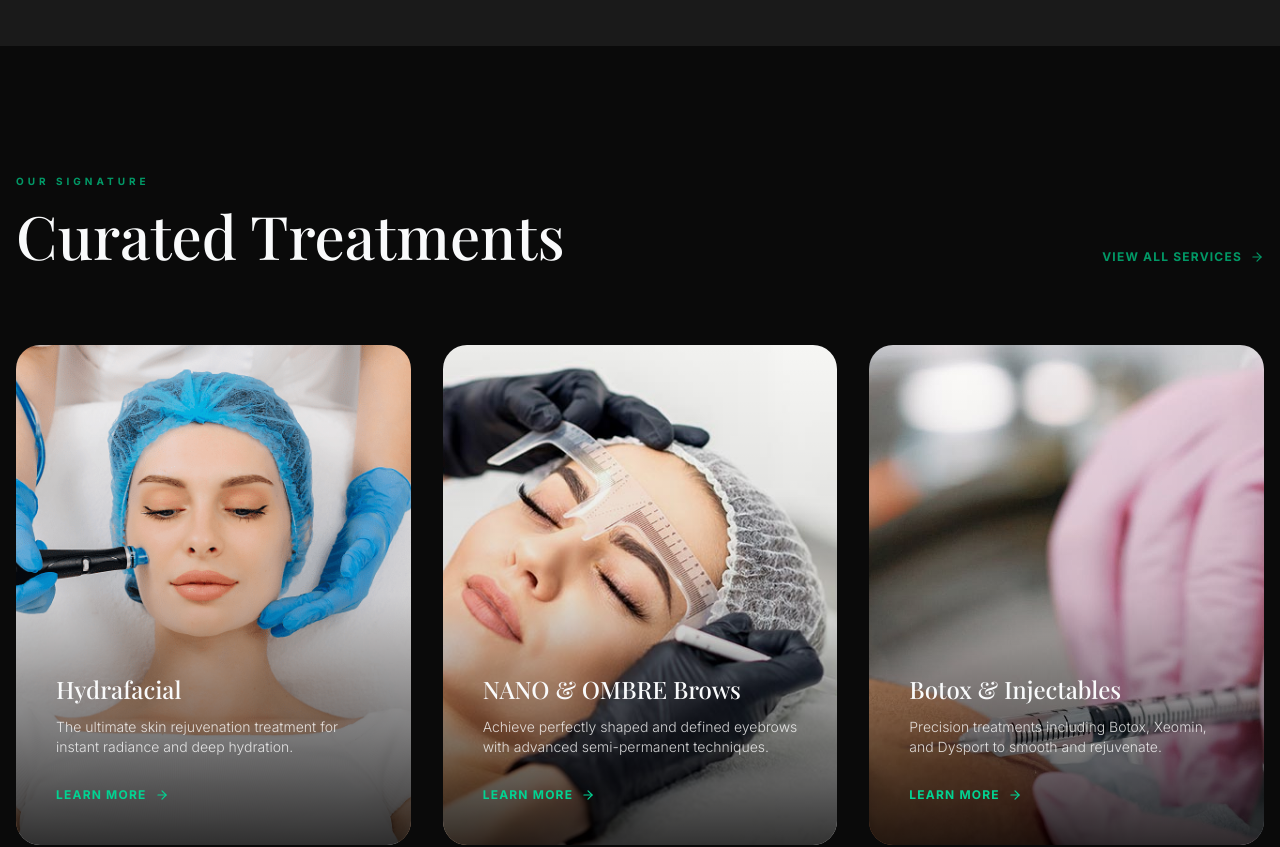
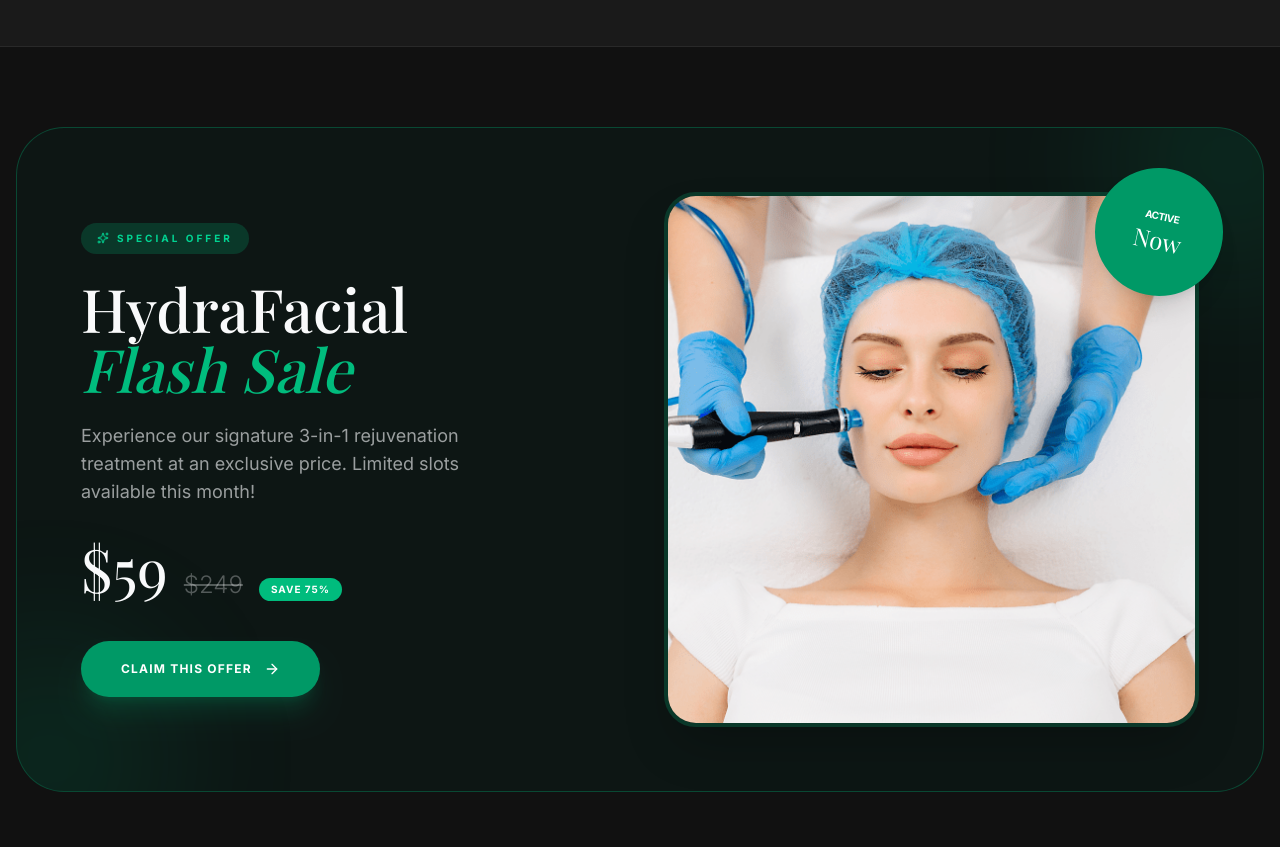
Before and after one commit to onsectivewebsite/rd-harmony-med-spa, a React (Vite) app: page / in a window 1280 px wide. Shown: the part 1480-2327 px from the top of the page. Built offline with nearby package versions, Linux system fonts and the light colour scheme; a web font is replaced by a local one.

Commit message:
Add Active Promotion section for HydraFacial at  and update service pricing

```diff
--- a/src/components/Chatbot.tsx
+++ b/src/components/Chatbot.tsx
@@ -26,7 +26,7 @@
 
   const knowledgeBase: { [key: string]: { text: string, suggestions?: string[] } } = {
     'facials': {
-      text: "We offer several advanced facials: Regular ($90), Hydrafacial ($249), Oxygeneo ($299), Microdermabrasion ($199), Dermaplanning ($100), and Chemical Peels ($249). Which one would you like to know more about?",
+      text: "We offer several advanced facials: Regular ($90), Hydrafacial ($59 PROMO), Oxygeneo ($299), Microdermabrasion ($199), Dermaplanning ($100), and Chemical Peels ($249). Which one would you like to know more about?",
       suggestions: ['Hydrafacial', 'Oxygeneo', 'Chemical Peel']
     },
     'botox': {
--- a/src/constants.ts
+++ b/src/constants.ts
@@ -82,7 +82,9 @@
     heroTitle: 'Instant Glow. Deep Hydration. Advanced Skin Rejuvenation.',
     heroSubtitle: 'Instant Glow. Deep Hydration. Advanced Skin Rejuvenation.',
     duration: '60 Minutes',
-    price: '$249',
+    price: '$59',
+    originalPrice: '$249',
+    promoPrice: '$59',
     category: 'Skincare',
     isMobileAvailable: false,
     description: 'Hydrafacial is an advanced, non-invasive medical-grade facial treatment designed to deeply cleanse, exfoliate, extract impurities, and infuse the skin with intensive hydration.',
--- a/src/pages/Home.tsx
+++ b/src/pages/Home.tsx
@@ -118,6 +118,62 @@
               <p className="text-spa-ink/50 text-sm leading-relaxed">
                 Can't make it to the clinic? We bring our premium injectable and IV treatments directly to your home.
               </p>
+            </div>
+          </div>
+        </div>
+      </section>
+
+      {/* Active Promotion Section */}
+      <section className="py-20 bg-[#111111] border-t border-b border-spa-border overflow-hidden">
+        <div className="max-w-7xl mx-auto px-4">
+          <div className="relative bg-emerald-950/20 rounded-[3rem] border border-emerald-500/30 p-8 md:p-16 overflow-hidden">
+            {/* Decorative Elements */}
+            <div className="absolute -top-24 -right-24 w-64 h-64 bg-emerald-500/10 rounded-full blur-3xl" />
+            <div className="absolute -bottom-24 -left-24 w-64 h-64 bg-emerald-500/10 rounded-full blur-3xl" />
+
+            <div className="grid grid-cols-1 lg:grid-cols-2 gap-12 items-center relative z-10">
+              <div>
+                <div className="inline-flex items-center gap-2 px-4 py-2 bg-emerald-500/20 rounded-full text-emerald-400 text-[10px] uppercase tracking-[0.3em] font-bold mb-6">
+                  <Sparkles size={12} /> Special Offer
+                </div>
+                <h2 className="text-4xl md:text-6xl font-serif text-spa-ink mb-6">
+                  HydraFacial <br />
+                  <span className="italic text-emerald-500">Flash Sale</span>
+                </h2>
+                <p className="text-spa-ink/60 text-lg mb-8 max-w-md">
+                  Experience our signature 3-in-1 rejuvenation treatment at an exclusive price. Limited slots available this month!
+                </p>
+
+                <div className="flex items-baseline gap-4 mb-10">
+                  <span className="text-6xl font-serif text-spa-ink">$59</span>
+                  <span className="text-2xl text-spa-ink/30 line-through font-light">$249</span>
+                  <span className="bg-emerald-500 text-white text-[10px] px-3 py-1 rounded-full font-bold uppercase tracking-widest">
+                    Save 75%
+                  </span>
+                </div>
+
+                <Link
+                  to="/booking"
+                  className="inline-flex items-center gap-3 bg-emerald-600 hover:bg-emerald-500 text-white px-10 py-5 rounded-full text-xs uppercase tracking-widest font-bold transition-all shadow-xl shadow-emerald-600/20 hover:scale-105"
+                >
+                  Claim This Offer <ArrowRight size={16} />
+                </Link>
+              </div>
+
+              <div className="relative group">
+                <div className="aspect-square rounded-[2rem] overflow-hidden border-4 border-emerald-500/20 shadow-2xl">
+                  <img
+                    src="/images/facial_hydrafacial.jpg"
+                    alt="Hydrafacial Promotion"
+                    className="w-full h-full object-cover transition-transform duration-1000 group-hover:scale-110"
+                  />
+                </div>
+                {/* Badge */}
+                <div className="absolute -top-6 -right-6 w-32 h-32 bg-emerald-600 rounded-full flex flex-col items-center justify-center text-white shadow-xl rotate-12 group-hover:rotate-0 transition-transform duration-500">
+                   <span className="text-[10px] uppercase font-bold tracking-tighter">Active</span>
+                   <span className="text-2xl font-serif">Now</span>
+                </div>
+              </div>
             </div>
           </div>
         </div>
--- a/src/types.ts
+++ b/src/types.ts
@@ -15,6 +15,8 @@
   heroSubtitle?: string;
   duration: string;
   price: string;
+  promoPrice?: string;
+  originalPrice?: string;
   category: 'Treatment' | 'Consultation' | 'Injection' | 'IV Therapy' | 'Skincare' | 'Other' | 'Threading & Waxing' | 'Medical' | 'Injectables';
   description?: string;
   isMobileAvailable?: boolean;
```
